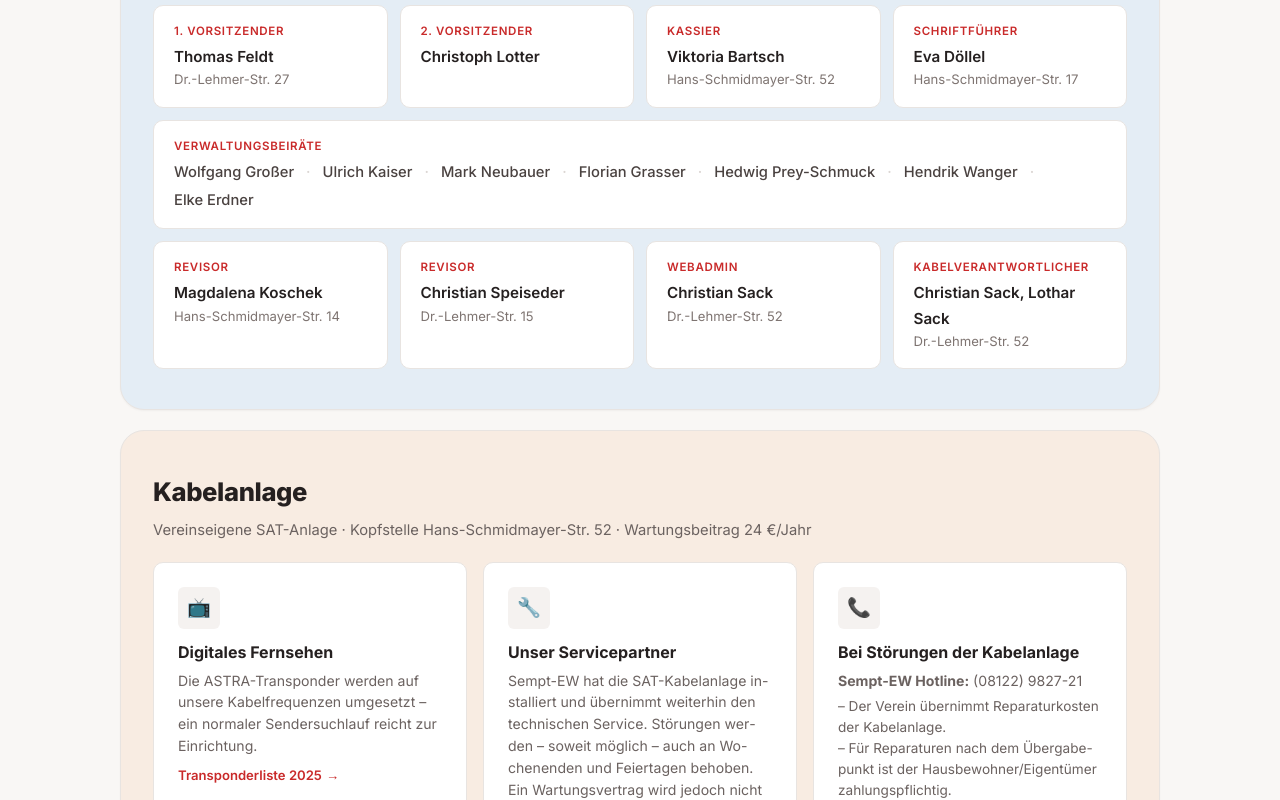
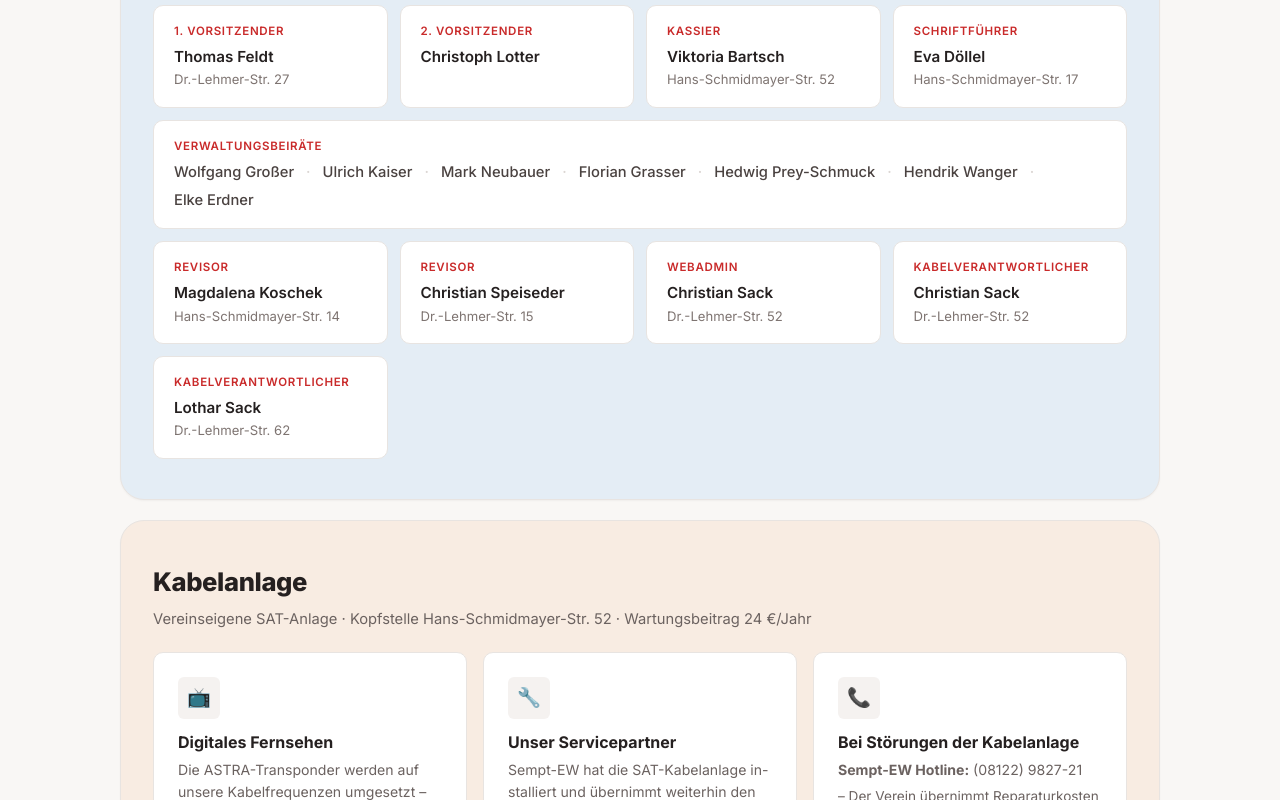
Before and after one commit to michi11235813-lgtm/erding-ost, a Next.js app: page / in a window 1280 px wide. Shown: the part 1960-2760 px from the top of the page. Built offline with nearby package versions, Linux system fonts and the light colour scheme.

Commit message:
Kabelverantwortliche: separate Einträge mit korrekten Adressen

```diff
--- a/src/app/page.tsx
+++ b/src/app/page.tsx
@@ -72,7 +72,8 @@ const boardRevisoren = [
 
 const boardExtras = [
   { role: "Webadmin", name: "Christian Sack", addr: "Dr.-Lehmer-Str. 52" },
-  { role: "Kabelverantwortlicher", name: "Christian Sack, Lothar Sack", addr: "Dr.-Lehmer-Str. 52" }
+  { role: "Kabelverantwortlicher", name: "Christian Sack", addr: "Dr.-Lehmer-Str. 52" },
+  { role: "Kabelverantwortlicher", name: "Lothar Sack", addr: "Dr.-Lehmer-Str. 62" }
 ];
 
 const formerChairs = [
@@ -347,8 +348,8 @@ export default function HomePage() {
                 <div className="board-card__addr">{r.addr}</div>
               </div>
             ))}
-            {boardExtras.map((e) => (
-              <div className="board-card" key={e.role}>
+            {boardExtras.map((e, i) => (
+              <div className="board-card" key={`${e.role}-${i}`}>
                 <div className="board-card__role">{e.role}</div>
                 <div className="board-card__name">{e.name}</div>
                 <div className="board-card__addr">{e.addr}</div>
```
